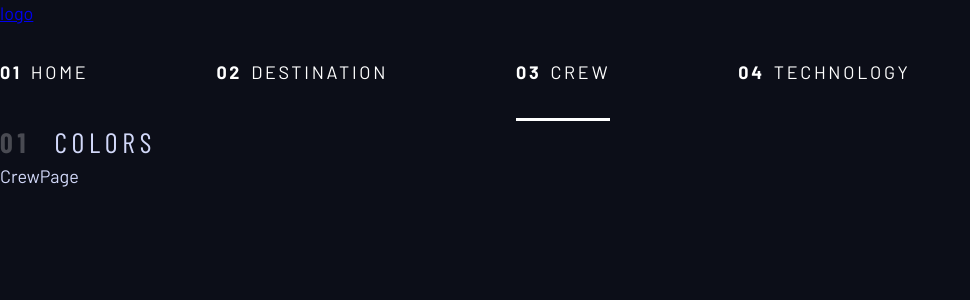
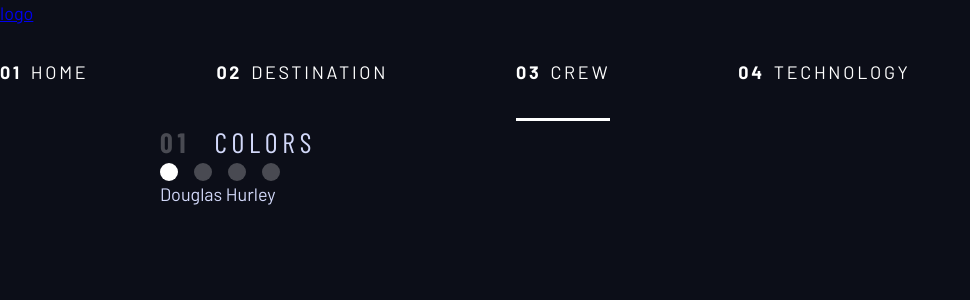
Before and after one commit to Lewis-mbui/space-tourism-website, a React (Vite) app: page /crew in a window 1280 px wide. Shown: the top 300 px of the page, without its empty margins (0-970 px from the left). Built offline with nearby package versions, Linux system fonts and the light colour scheme; a web font is replaced by a local one.

Commit message:
structure  crew page with dot indicators

```diff
--- a/src/index.css
+++ b/src/index.css
@@ -310,3 +310,21 @@ select {
 .tab-list {
   --gap: 2rem;
 }
+
+.dot-indicators > * {
+  cursor: pointer;
+  border: 0;
+  border-radius: 50%;
+  aspect-ratio: 1/1;
+  padding: 0.5em;
+  background-color: hsl(var(--clr-white) / 0.25);
+}
+
+.dot-indicators > *:hover,
+.dot-indicators > *:focus {
+  background-color: hsl(var(--clr-white) / 0.5);
+}
+
+.dot-indicators > [aria-selected="true"] {
+  background-color: hsl(var(--clr-white) / 1);
+}
--- a/src/layouts/RootLayout.tsx
+++ b/src/layouts/RootLayout.tsx
@@ -1,15 +1,18 @@
 import NavBar from "../components/NavBar";
 import { Outlet } from "react-router";
+import PageWrapper from "../components/PageWrapper";
 
 const RootLayout = () => {
   return (
     <div>
       <NavBar />
-      <h2 className="numbered-title">
-        <span>01</span> colors
-      </h2>
       <main>
-        <Outlet />
+        <PageWrapper>
+          <h2 className="numbered-title">
+            <span>01</span> colors
+          </h2>
+          <Outlet />
+        </PageWrapper>
       </main>
     </div>
   );
--- a/src/pages/CrewPage.tsx
+++ b/src/pages/CrewPage.tsx
@@ -1,5 +1,32 @@
+import { useState } from "react";
+import data from "../data/data.json";
+import type SpaceData from "../types/SpaceData";
+
 const CrewPage = () => {
-  return <div>CrewPage</div>;
+  const [selectedIndex, setSelectedIndex] = useState(0);
+
+  const spaceData: SpaceData = data;
+
+  const crew = spaceData.crew;
+  const crewMember = crew[selectedIndex];
+
+  return (
+    <div>
+      <div className="dot-indicators flex">
+        {crew.map((c, index) => (
+          <button
+            aria-selected={selectedIndex === index ? "true" : "false"}
+            onClick={() => setSelectedIndex(index)}
+            className=""
+            key={c.name}
+          >
+            <span className="sr-only">{c.name}</span>
+          </button>
+        ))}
+      </div>
+      <div>{crewMember.name}</div>
+    </div>
+  );
 };
 
 export default CrewPage;
```
